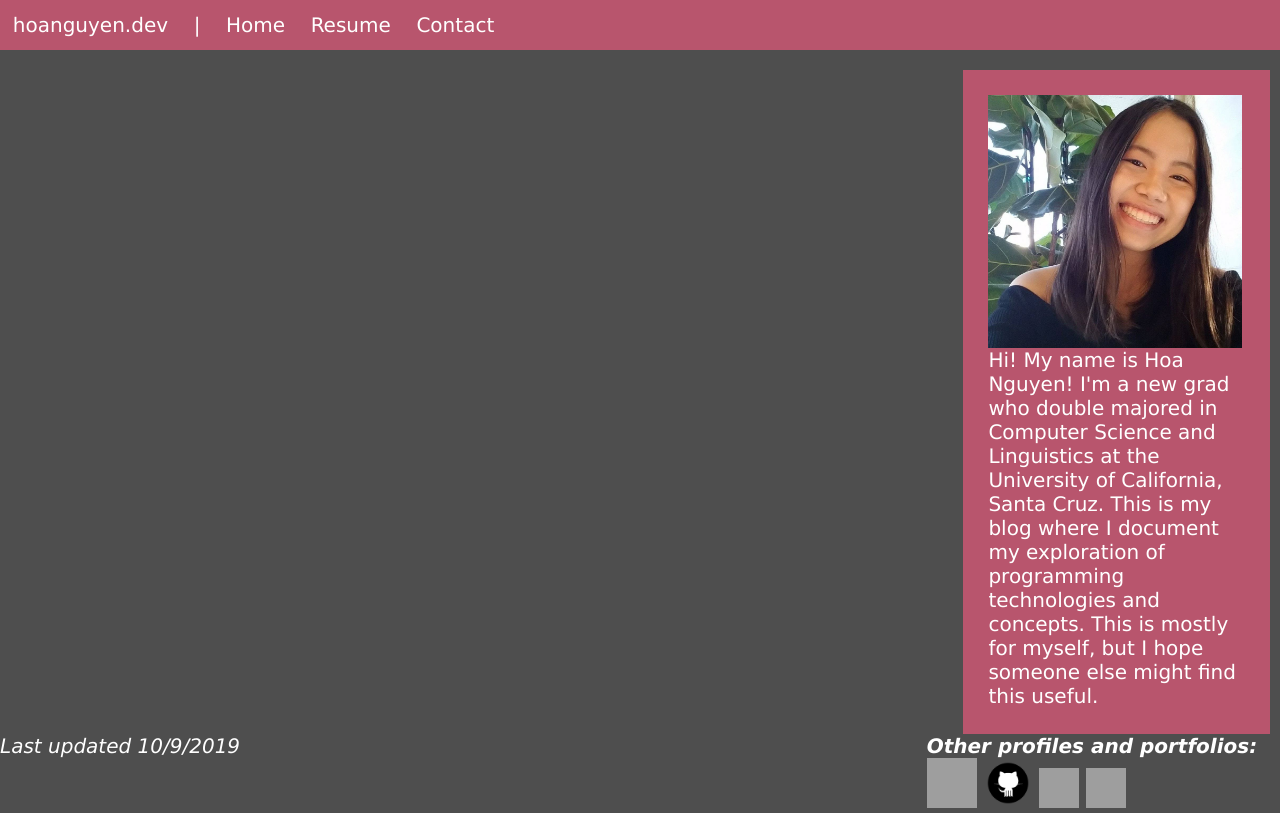
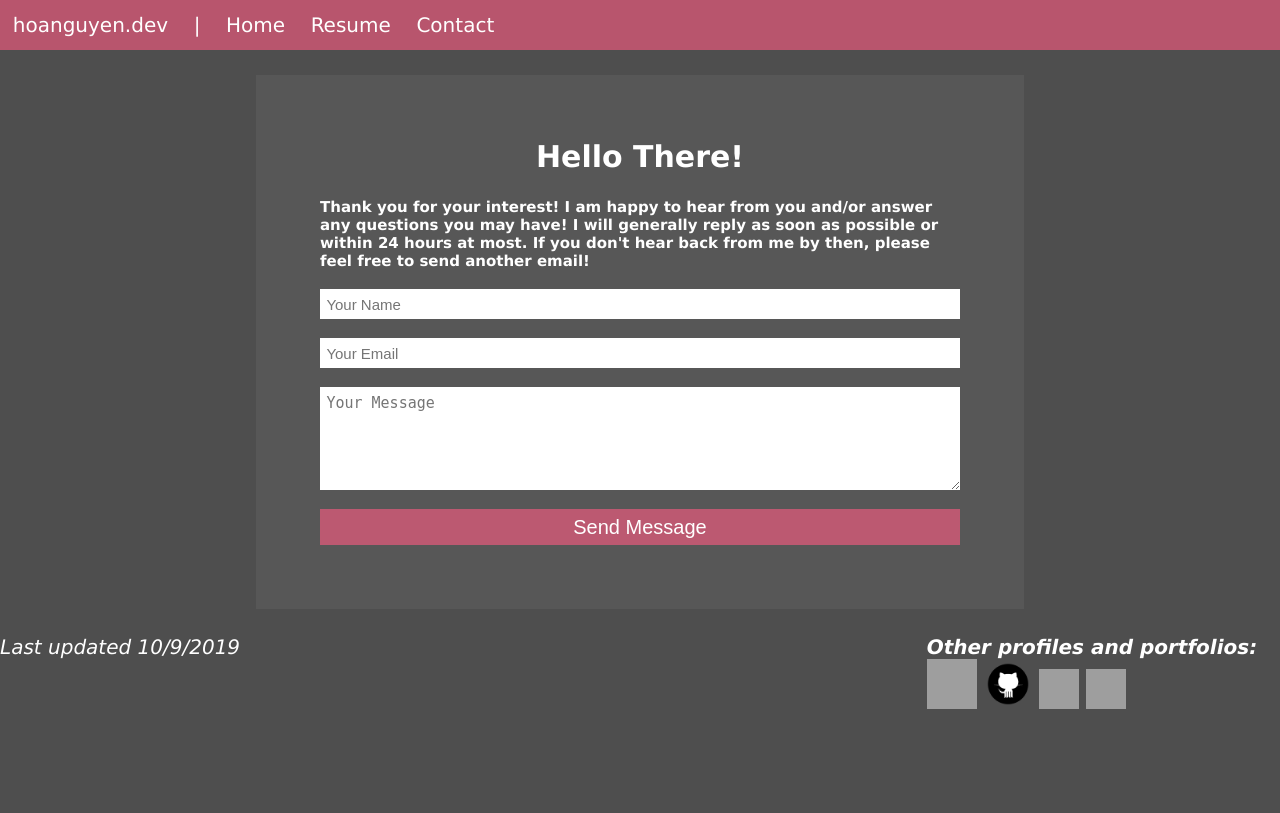
Before and after one commit to nnnguyenhoa/personalblog, a Flask app: page /contact in a window 1280 px wide. After the commit the page ends 709 px from the top, so only its background shows below. Run offline with Flask 2, Linux system fonts and the light colour scheme; data that the repository does not hold is empty; some libraries are stand-ins or nearby versions; grey boxes are pictures that could not be loaded.

Commit message:
finish contact page ui

```diff
--- a/app.py
+++ b/app.py
@@ -1,7 +1,7 @@
 
 # A very simple Flask Hello World app for you to get started with...
 
-from flask import Flask, render_template
+from flask import Flask, render_template, request
 from flask_pymongo import PyMongo
 import base64
 from bson.json_util import dumps, loads
@@ -33,9 +33,13 @@ def home():
 def resume():
 	return render_template('resume.html')
 
-@app.route('/contact')
+@app.route('/contact', methods=['GET', 'POST'])
 def contact():
-	return index()
+	if request.method == 'POST':
+		name=request.form['name']
+		email=request.form['email']
+		message=request.form['message']
+	return render_template('contact.html')
 
 if __name__ == "__main__":
     app.run(host="0.0.0.0")
--- a/static/stylesheet.css
+++ b/static/stylesheet.css
@@ -86,16 +86,14 @@ li.menu {
 }
 
 li.menu a {
-	display:block;
     color: white;
     text-align: center
-    text-decoration:none;
+    text-decoration: none;
 }
 
 li.menu a:hover {
-	display: block;
-    background-color:whitesmoke;
-	color: rgba(340,90,130,0.6);
+	color: white;
+	text-decoration: underline;
 }
 
 div.borderbox {
@@ -150,3 +148,50 @@ iframe.resume {
 	display: block;
 
 }
+
+div.contact {
+	background-color:rgba(255,255,255,0.05);
+	align-items: center;
+	width: 50%;
+	margin: auto;
+	margin-top: 2%;
+	margin-bottom: 2%;
+	padding: 5%;
+}
+
+input.form {
+	width: 100%;
+	margin-top: 3%;
+	background-color:white;
+	padding: 1%;
+	font-size: 15px;
+
+}
+textarea.message {
+	width: 100%;
+	background-color:white;
+	padding: 1%;
+	margin-top: 3%;
+	text-align: left;
+	font-size: 15px;
+
+}
+
+button.submit {
+	width: 100%;
+	margin-top: 3%;
+	color: white;
+	background-color:rgba(340,90,130,0.6);
+	padding: 1%;
+}
+h5.form {
+	text-align: center;
+	background-color:none;
+	font-size: 30px;
+}
+
+p.form {
+	color: white;
+	background-color:none;
+	font-size: 15px;
+}
--- a/templates/contact.html
+++ b/templates/contact.html
@@ -6,5 +6,36 @@
 {% endblock %}
 
 {% block content %}
-
+	<div class="contact">
+		<h5 class = "form"> Hello There! <h5>
+		<br>
+		<p class = "form">
+			Thank you for your interest! I am happy to hear from you and/or answer any questions you may have! I will generally reply as soon as possible or within 24 hours at most. If you don't hear back from me by then, please feel free to send another email!
+		</p>
+		<form action="{{ url_for('contact')}}" method="POST">
+			<input class = "form"
+				   type="text"
+			       id="name"
+			       name="name"
+			       placeholder="Your Name">
+			<br>
+			<input class = "form"
+				   type="text"
+				   id="email"
+				   name="email"
+				   placeholder="Your Email">
+			<br>
+			<textarea class = "message"
+					  rows="5"
+					  cols="80"
+			          type="text"
+			          id="message"
+			          name="message"
+			          placeholder="Your Message"></textarea>
+			<br>
+        	<button class = "submit" type = "submit">
+        		Send Message
+        	</button>
+		</form>
+	</div>
 {% endblock %}
```
